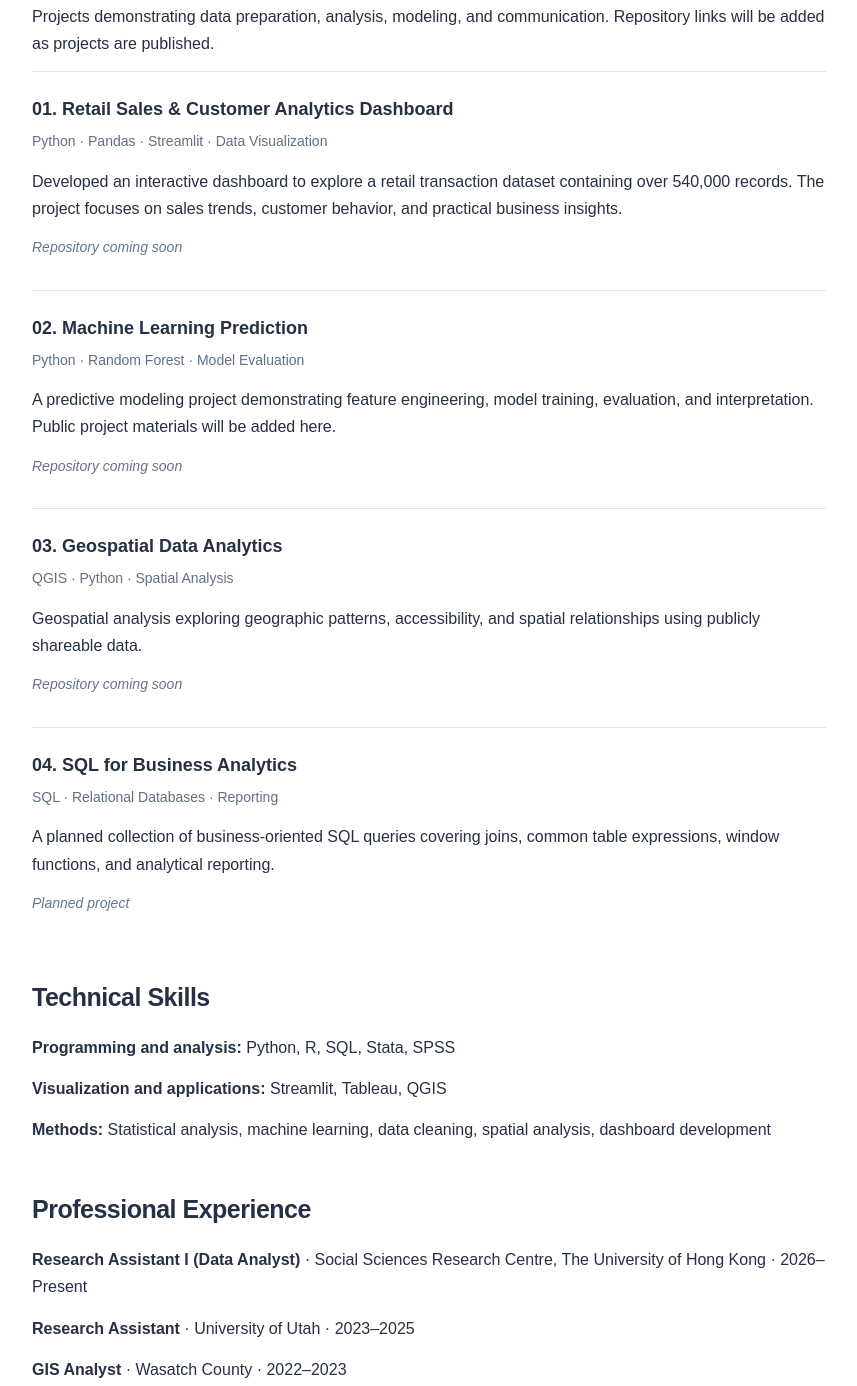
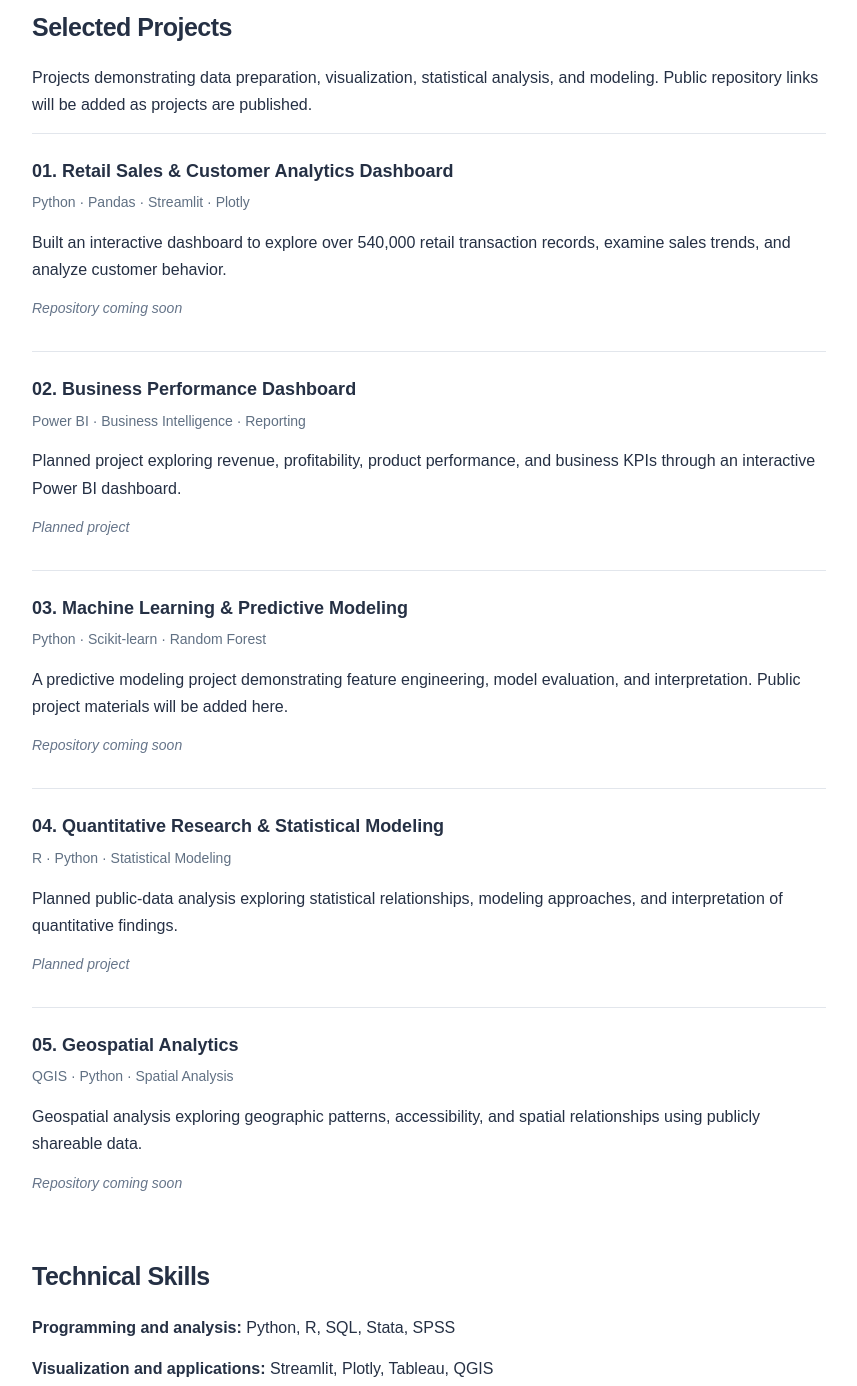
Before and after one commit to autumnlyl/autumnlyl.github.io, a plain HTML site: page index.html in a window 1280 px wide. Shown: the part 395-1781 px from the top of the page, without its empty margins (211-1068 px from the left). Drawn offline with Linux system fonts and the light colour scheme.

Commit message:
Update index.html

```diff
--- a/index.html
+++ b/index.html
@@ -3,73 +3,74 @@
 <head>
   <meta charset="UTF-8">
   <meta name="viewport" content="width=device-width, initial-scale=1">
-  <meta name="description" content="Data analytics portfolio featuring Python, R, SQL, and geospatial analytics projects.">
-  <title>Autumn Lee | Data Analyst Portfolio</title>
+  <meta name="description" content="Autumn Lee's portfolio featuring data analytics, machine learning, quantitative research, and geospatial projects.">
+  <title>Autumn Lee | Portfolio</title>
   <link rel="stylesheet" href="style.css">
 </head>
 <body>
   <main class="container">
     <header>
-      <p class="eyebrow">DATA ANALYST PORTFOLIO</p>
+      <p class="eyebrow">PORTFOLIO</p>
       <h1>Autumn Lee</h1>
-      <p class="intro">Data Analyst with an M.S. in Geography (GeoHealth) and experience in research analytics, statistical modeling, data visualization, and geospatial analysis.</p>
+      <p class="intro">I hold an M.S. in Geography (GeoHealth) from the University of Utah, with experience in statistical analysis, machine learning, data visualization, and geospatial analytics. This portfolio showcases selected projects across data analytics, quantitative research, and predictive modeling.</p>
       <nav aria-label="Main navigation">
         <a href="#projects">Projects</a><a href="#skills">Skills</a><a href="#experience">Experience</a><a href="#education">Education</a><a href="#contact">Contact</a>
       </nav>
     </header>
-
     <section id="projects">
       <h2>Selected Projects</h2>
-      <p>Projects demonstrating data preparation, analysis, modeling, and communication. Repository links will be added as projects are published.</p>
+      <p>Projects demonstrating data preparation, visualization, statistical analysis, and modeling. Public repository links will be added as projects are published.</p>
       <article>
         <h3>01. Retail Sales &amp; Customer Analytics Dashboard</h3>
-        <p class="tags">Python · Pandas · Streamlit · Data Visualization</p>
-        <p>Developed an interactive dashboard to explore a retail transaction dataset containing over 540,000 records. The project focuses on sales trends, customer behavior, and practical business insights.</p>
+        <p class="tags">Python · Pandas · Streamlit · Plotly</p>
+        <p>Built an interactive dashboard to explore over 540,000 retail transaction records, examine sales trends, and analyze customer behavior.</p>
         <p class="status">Repository coming soon</p>
       </article>
       <article>
-        <h3>02. Machine Learning Prediction</h3>
-        <p class="tags">Python · Random Forest · Model Evaluation</p>
-        <p>A predictive modeling project demonstrating feature engineering, model training, evaluation, and interpretation. Public project materials will be added here.</p>
+        <h3>02. Business Performance Dashboard</h3>
+        <p class="tags">Power BI · Business Intelligence · Reporting</p>
+        <p>Planned project exploring revenue, profitability, product performance, and business KPIs through an interactive Power BI dashboard.</p>
+        <p class="status">Planned project</p>
+      </article>
+      <article>
+        <h3>03. Machine Learning &amp; Predictive Modeling</h3>
+        <p class="tags">Python · Scikit-learn · Random Forest</p>
+        <p>A predictive modeling project demonstrating feature engineering, model evaluation, and interpretation. Public project materials will be added here.</p>
         <p class="status">Repository coming soon</p>
       </article>
       <article>
-        <h3>03. Geospatial Data Analytics</h3>
+        <h3>04. Quantitative Research &amp; Statistical Modeling</h3>
+        <p class="tags">R · Python · Statistical Modeling</p>
+        <p>Planned public-data analysis exploring statistical relationships, modeling approaches, and interpretation of quantitative findings.</p>
+        <p class="status">Planned project</p>
+      </article>
+      <article>
+        <h3>05. Geospatial Analytics</h3>
         <p class="tags">QGIS · Python · Spatial Analysis</p>
         <p>Geospatial analysis exploring geographic patterns, accessibility, and spatial relationships using publicly shareable data.</p>
         <p class="status">Repository coming soon</p>
       </article>
-      <article>
-        <h3>04. SQL for Business Analytics</h3>
-        <p class="tags">SQL · Relational Databases · Reporting</p>
-        <p>A planned collection of business-oriented SQL queries covering joins, common table expressions, window functions, and analytical reporting.</p>
-        <p class="status">Planned project</p>
-      </article>
     </section>
-
     <section id="skills">
       <h2>Technical Skills</h2>
       <p><strong>Programming and analysis:</strong> Python, R, SQL, Stata, SPSS</p>
-      <p><strong>Visualization and applications:</strong> Streamlit, Tableau, QGIS</p>
+      <p><strong>Visualization and applications:</strong> Streamlit, Plotly, Tableau, QGIS</p>
       <p><strong>Methods:</strong> Statistical analysis, machine learning, data cleaning, spatial analysis, dashboard development</p>
     </section>
-
     <section id="experience">
       <h2>Professional Experience</h2>
       <p><strong>Research Assistant I (Data Analyst)</strong> · Social Sciences Research Centre, The University of Hong Kong · 2026–Present</p>
       <p><strong>Research Assistant</strong> · University of Utah · 2023–2025</p>
       <p><strong>GIS Analyst</strong> · Wasatch County · 2022–2023</p>
     </section>
-
     <section id="education">
       <h2>Education</h2>
       <p><strong>M.S. Geography (GeoHealth)</strong> · University of Utah · 2026</p>
       <p><strong>B.S. Geography</strong> · Brigham Young University · 2022</p>
     </section>
-
     <section id="contact">
       <h2>Contact</h2>
-      <p>Connect with me through <a href="https://github.com/" target="_blank" rel="noopener noreferrer">GitHub</a> or <a href="https://www.linkedin.com/" target="_blank" rel="noopener noreferrer">LinkedIn</a>. Replace these links with your personal profiles before publishing.</p>
+      <p>Find my work on <a href="https://github.com/autumnlyl" target="_blank" rel="noopener noreferrer">GitHub</a>. LinkedIn and CV links will be added here.</p>
     </section>
     <footer>© <span id="year">2026</span> Autumn Lee</footer>
   </main>
```
